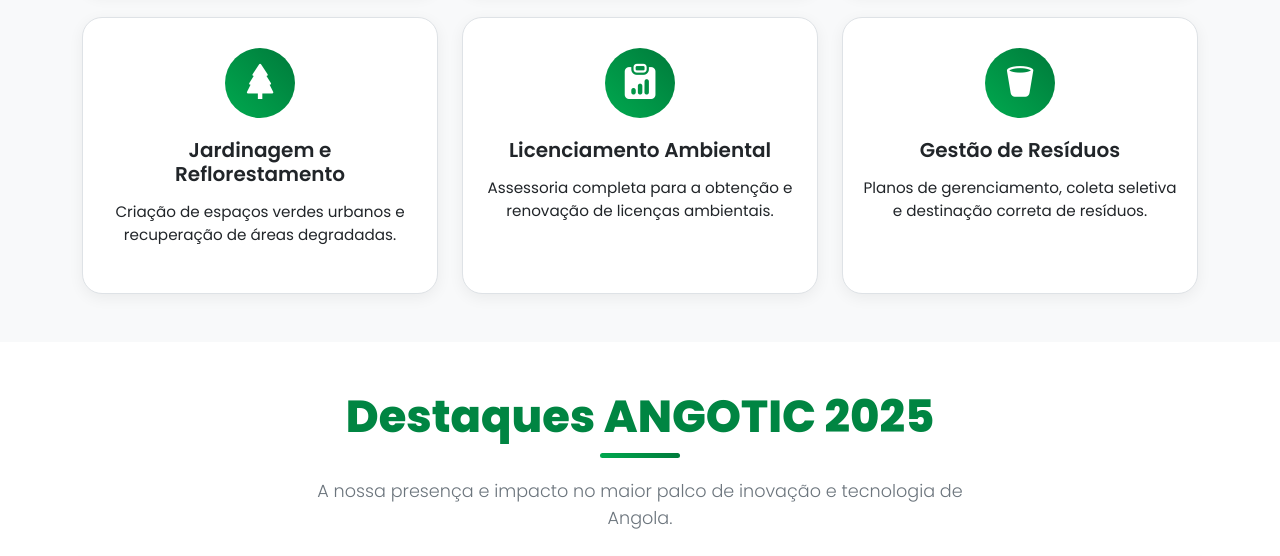
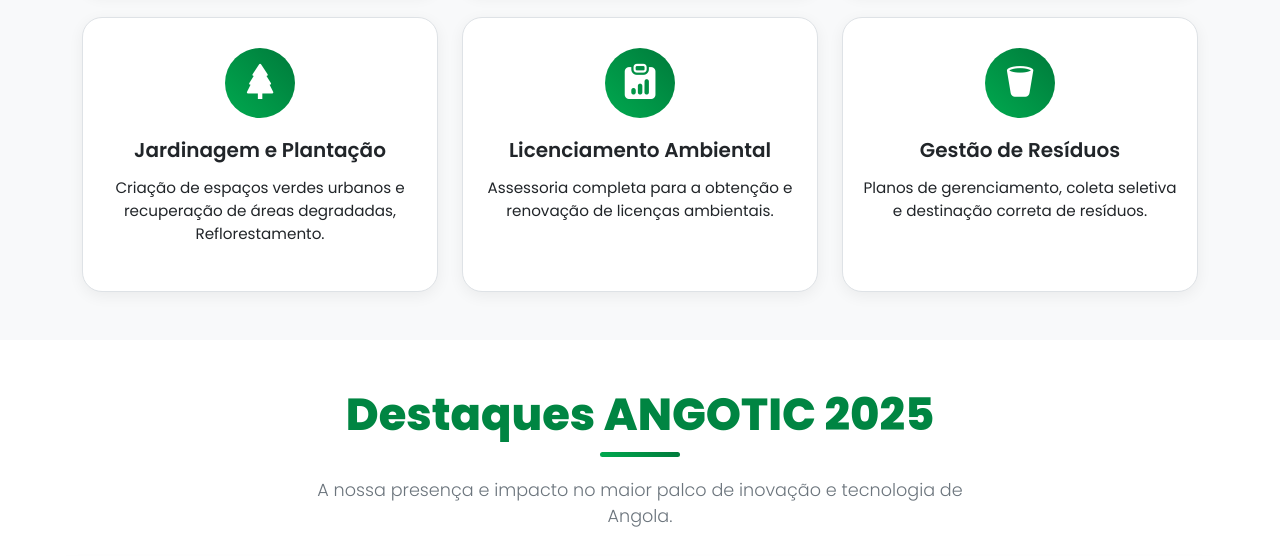
Before and after one commit to Renovaluz/Renovaluz, a plain HTML site: page index.html in a window 1280 px wide. Shown: the part 1320-1876 px from the top of the page. Drawn offline with nearby package versions, Linux system fonts and the light colour scheme.

Commit message:
Update index.html

```diff
--- a/index.html
+++ b/index.html
@@ -138,8 +138,8 @@
                      <div class="col-6 col-md-6 col-lg-4 fade-in">
                         <div class="service-card">
                             <div class="icon-wrapper"><i class="bi bi-tree-fill"></i></div>
-                            <h3>Jardinagem e Reflorestamento</h3>
-                            <p>Criação de espaços verdes urbanos e recuperação de áreas degradadas.</p>
+                            <h3>Jardinagem e Plantação</h3>
+                            <p>Criação de espaços verdes urbanos e recuperação de áreas degradadas, Reflorestamento.</p>
                         </div>
                     </div>
                     <div class="col-6 col-md-6 col-lg-4 fade-in">
```
